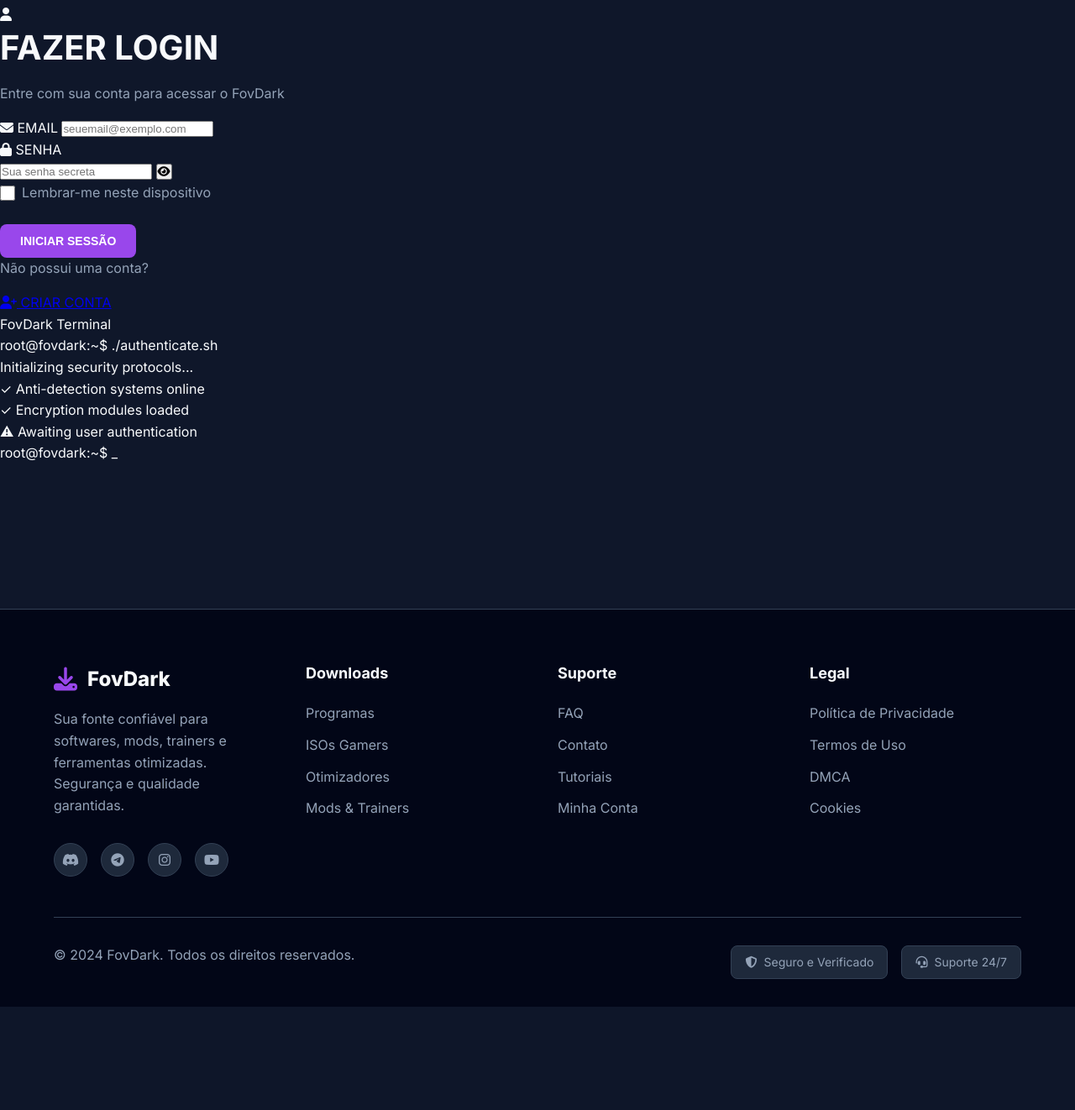
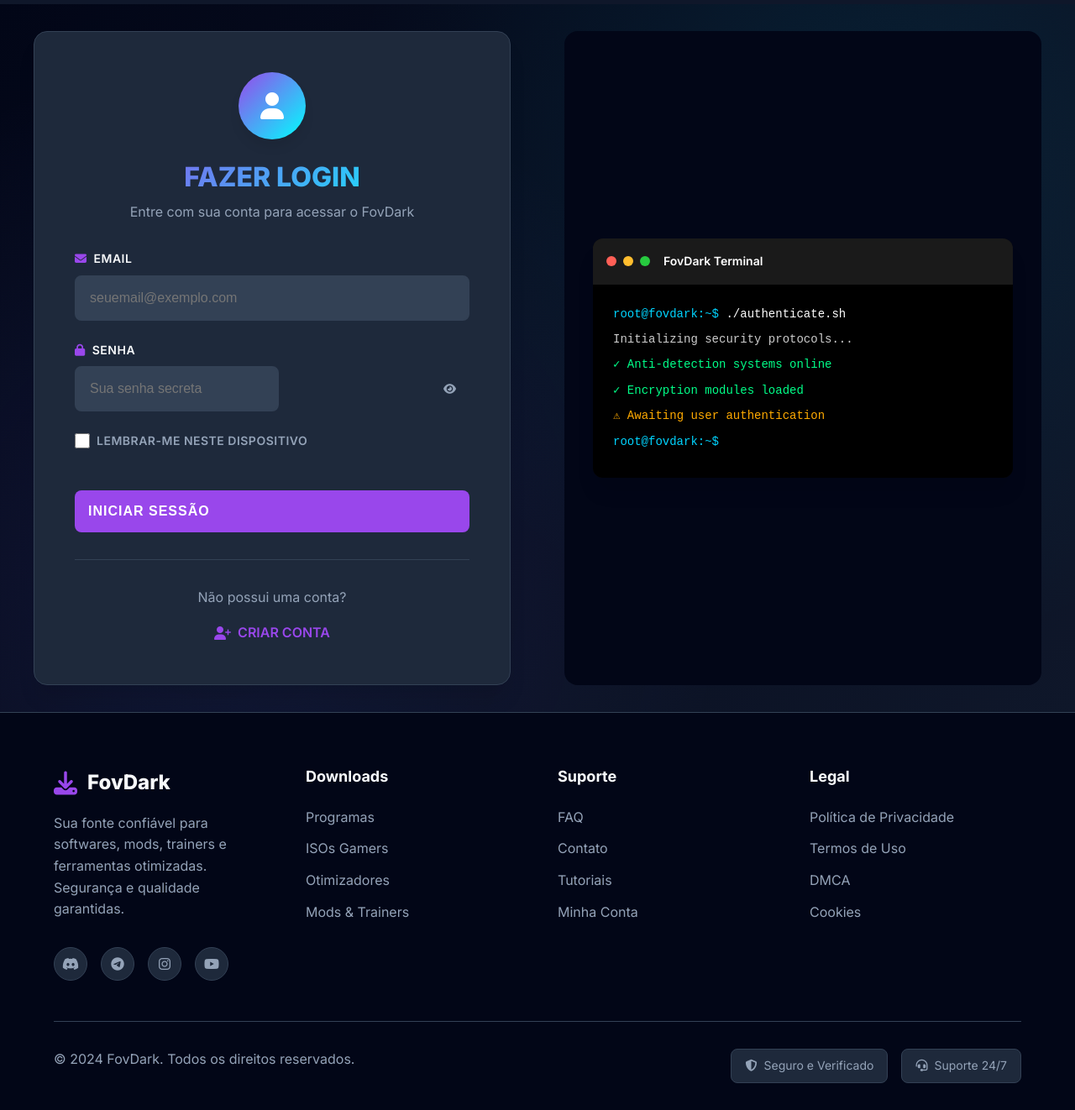
Before and after one commit to lsalles102/FovDark3, a FastAPI app: page /login in a window 1280 px wide. Shown: the part 75-1397 px from the top of the page at 84% size. Before the commit the page ends 1274 px from the top, so only its background shows below. Run offline with FastAPI, Linux system fonts and the light colour scheme.

Commit message:
Assistant checkpoint: Corrigir links e layout da página de login
Assistant generated file changes:
- main.py: Adicionar rotas para páginas específicas
- static/style.css: Melhorar CSS da página de login
- templates/login.html: Melhorar estrutura e layout da página de login
- static/script.js: Corrigir erro de sintaxe no JavaScript

---

User prompt:

agora faça com que cada link seja direcionsada a pagina especifica, e corrija o layout da pagina de login

Replit-Commit-Author: Assistant
Replit-Commit-Session-Id: 88c14975-9df5-44b4-b537-ae788b1b1946

````diff
--- a/main.py
+++ b/main.py
@@ -1190,6 +1190,26 @@ async def login_page(request: Request):
 async def register_page(request: Request):
     return templates.TemplateResponse("register.html", {"request": request})
 
+@app.get("/softwares", response_class=HTMLResponse)
+async def softwares_page(request: Request):
+    return templates.TemplateResponse("softwares.html", {"request": request})
+
+@app.get("/isos", response_class=HTMLResponse)
+async def isos_page(request: Request):
+    return templates.TemplateResponse("isos.html", {"request": request})
+
+@app.get("/otimizadores", response_class=HTMLResponse)
+async def otimizadores_page(request: Request):
+    return templates.TemplateResponse("otimizadores.html", {"request": request})
+
+@app.get("/privacy", response_class=HTMLResponse)
+async def privacy_page(request: Request):
+    return templates.TemplateResponse("privacy.html", {"request": request})
+
+@app.get("/terms", response_class=HTMLResponse)
+async def terms_page(request: Request):
+    return templates.TemplateResponse("terms.html", {"request": request})
+
 
 
 @app.get("/painel", response_class=HTMLResponse)
--- a/static/script.js
+++ b/static/script.js
@@ -830,9 +830,9 @@ async function processPurchase(productId, productPrice, planName, durationDays)
     async function validateToken() {
         const token = getToken();
         if (!token) {
-            return```tool_code
- false;
-        }try {
+            return false;
+        }
+        try {
             const response = await fetch('/api/license/check', {
                 headers: {
                     'Authorization': `Bearer ${token}`
--- a/static/style.css
+++ b/static/style.css
@@ -832,6 +832,290 @@ p {
         grid-template-columns: 1fr;
     }
 }
+/* ===== AUTH PAGES ===== */
+.auth-section {
+    min-height: 100vh;
+    display: flex;
+    align-items: center;
+    justify-content: center;
+    padding: 2rem 1rem;
+    background: linear-gradient(135deg, var(--bg-darker) 0%, var(--bg-dark) 100%);
+    position: relative;
+    overflow: hidden;
+}
+
+.auth-section::before {
+    content: '';
+    position: absolute;
+    inset: 0;
+    background:
+        radial-gradient(circle at 20% 80%, rgba(99, 102, 241, 0.1) 0%, transparent 50%),
+        radial-gradient(circle at 80% 20%, rgba(6, 182, 212, 0.1) 0%, transparent 50%);
+}
+
+.auth-container {
+    display: grid;
+    grid-template-columns: 1fr 1fr;
+    gap: 4rem;
+    max-width: 1200px;
+    width: 100%;
+    position: relative;
+    z-index: 1;
+}
+
+.auth-card {
+    background: var(--bg-card);
+    border: 1px solid var(--border);
+    border-radius: var(--radius-xl);
+    padding: 3rem;
+    box-shadow: var(--shadow-xl);
+    backdrop-filter: blur(10px);
+}
+
+.auth-header {
+    text-align: center;
+    margin-bottom: 2rem;
+}
+
+.auth-icon {
+    width: 80px;
+    height: 80px;
+    background: linear-gradient(135deg, var(--primary), var(--secondary));
+    border-radius: 50%;
+    display: flex;
+    align-items: center;
+    justify-content: center;
+    margin: 0 auto 1.5rem;
+    font-size: 2rem;
+    color: white;
+    box-shadow: var(--shadow-lg);
+}
+
+.auth-header h1 {
+    font-size: 2rem;
+    font-weight: 800;
+    margin-bottom: 0.5rem;
+    background: linear-gradient(135deg, var(--primary), var(--secondary));
+    -webkit-background-clip: text;
+    -webkit-text-fill-color: transparent;
+    background-clip: text;
+}
+
+.auth-header p {
+    color: var(--text-secondary);
+    font-size: 1rem;
+}
+
+.auth-form {
+    display: flex;
+    flex-direction: column;
+    gap: 1.5rem;
+}
+
+.form-group {
+    display: flex;
+    flex-direction: column;
+    gap: 0.5rem;
+}
+
+.form-group label {
+    display: flex;
+    align-items: center;
+    gap: 0.5rem;
+    font-weight: 600;
+    color: var(--text-primary);
+    font-size: 0.875rem;
+    text-transform: uppercase;
+    letter-spacing: 0.5px;
+}
+
+.form-group label i {
+    color: var(--primary);
+}
+
+.form-group input {
+    padding: 1rem;
+    background: var(--bg-light);
+    border: 2px solid var(--border);
+    border-radius: var(--radius);
+    color: var(--text-primary);
+    font-size: 1rem;
+    transition: var(--transition);
+}
+
+.form-group input:focus {
+    outline: none;
+    border-color: var(--primary);
+    box-shadow: 0 0 0 3px rgba(99, 102, 241, 0.1);
+}
+
+.password-input {
+    position: relative;
+}
+
+.password-toggle {
+    position: absolute;
+    right: 1rem;
+    top: 50%;
+    transform: translateY(-50%);
+    background: none;
+    border: none;
+    color: var(--text-secondary);
+    cursor: pointer;
+    transition: var(--transition);
+}
+
+.password-toggle:hover {
+    color: var(--primary);
+}
+
+.btn-full {
+    width: 100%;
+    padding: 1rem;
+    font-size: 1rem;
+    font-weight: 700;
+    text-transform: uppercase;
+    letter-spacing: 1px;
+}
+
+.auth-footer {
+    text-align: center;
+    margin-top: 2rem;
+    padding-top: 2rem;
+    border-top: 1px solid var(--border);
+}
+
+.auth-footer p {
+    color: var(--text-secondary);
+    margin-bottom: 1rem;
+}
+
+.auth-link {
+    display: inline-flex;
+    align-items: center;
+    gap: 0.5rem;
+    color: var(--primary);
+    text-decoration: none;
+    font-weight: 600;
+    transition: var(--transition);
+}
+
+.auth-link:hover {
+    color: var(--secondary);
+}
+
+.auth-visual {
+    display: flex;
+    align-items: center;
+    justify-content: center;
+    background: var(--bg-darker);
+    border-radius: var(--radius-xl);
+    padding: 2rem;
+}
+
+.terminal-window {
+    background: #0a0a0a;
+    border-radius: var(--radius-lg);
+    overflow: hidden;
+    width: 100%;
+    max-width: 500px;
+    box-shadow: var(--shadow-xl);
+}
+
+.terminal-header {
+    background: #1a1a1a;
+    padding: 1rem;
+    display: flex;
+    align-items: center;
+    gap: 1rem;
+}
+
+.terminal-buttons {
+    display: flex;
+    gap: 0.5rem;
+}
+
+.terminal-buttons span {
+    width: 12px;
+    height: 12px;
+    border-radius: 50%;
+}
+
+.btn-close { background: #ff5f56; }
+.btn-minimize { background: #ffbd2e; }
+.btn-maximize { background: #27ca3f; }
+
+.terminal-title {
+    color: #fff;
+    font-size: 0.875rem;
+    font-weight: 600;
+}
+
+.terminal-body {
+    padding: 1.5rem;
+    background: #000;
+    color: #00ff00;
+    font-family: 'Courier New', monospace;
+    font-size: 0.875rem;
+    line-height: 1.6;
+}
+
+.terminal-line {
+    margin-bottom: 0.5rem;
+}
+
+.prompt {
+    color: #00d4ff;
+}
+
+.command {
+    color: #fff;
+}
+
+.output {
+    color: #ccc;
+}
+
+.output.success {
+    color: #00ff88;
+}
+
+.output.warning {
+    color: #ffaa00;
+}
+
+.terminal-cursor {
+    display: flex;
+    align-items: center;
+    gap: 0.5rem;
+}
+
+.cursor {
+    color: #00d4ff;
+    animation: blink 1s infinite;
+}
+
+@keyframes blink {
+    0%, 50% { opacity: 1; }
+    51%, 100% { opacity: 0; }
+}
+
+/* Responsive Auth */
+@media (max-width: 768px) {
+    .auth-container {
+        grid-template-columns: 1fr;
+        gap: 2rem;
+    }
+
+    .auth-visual {
+        order: -1;
+    }
+
+    .auth-card {
+        padding: 2rem;
+    }
+}
+
 /* ===== ANIMATIONS ===== */
 @keyframes bannerPulse {
     0%, 100% { transform: scale(1); }
--- a/templates/login.html
+++ b/templates/login.html
@@ -1,3 +1,4 @@
+
 {% extends "base.html" %}
 {% block title %}Login - FovDark{% endblock %}
 {% block content %}
@@ -127,18 +128,6 @@
         }
     }
 
-    // Funções simplificadas para gerenciar token
-    function saveToken(token) {
-        localStorage.setItem('access_token', token);
-        console.log('Token salvo com sucesso');
-    }
-
-    function removeToken() {
-        localStorage.removeItem('access_token');
-        localStorage.removeItem('user_data');
-        console.log('Token removido (logout)');
-    }
-
     // Aguardar o script.js carregar antes de configurar o event listener
     document.addEventListener('DOMContentLoaded', function() {
         const loginForm = document.getElementById('loginForm');
````
